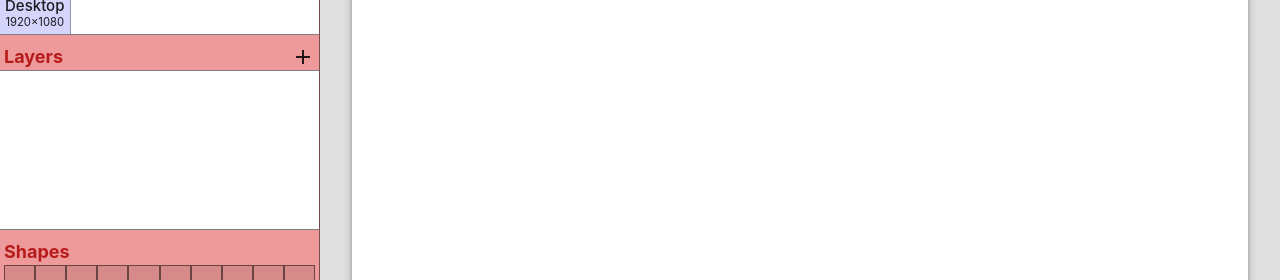
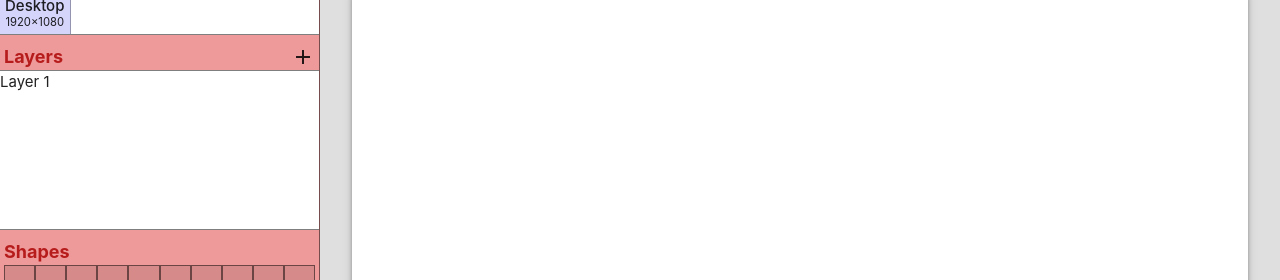
Before and after one commit to ShaneByrne0963/wirefree, a React (Vite) app: page / in a window 1280 px wide. Shown: the part 172-452 px from the top of the page. Built offline with nearby package versions, Linux system fonts and the light colour scheme.

Commit message:
Add functionality to add layers

```diff
--- a/src/components/side-panel/SidePanel.tsx
+++ b/src/components/side-panel/SidePanel.tsx
@@ -3,8 +3,41 @@ import SidePanelWindow from "./SidePanelWindow";
 import ShapePalette from "./ShapePalette";
 import { useContext } from "react";
 import { ThemeContext } from "../../context";
+import { useDispatch, useSelector } from "react-redux";
+import { RootState } from "../../state/store";
+import { addLayerToPage } from "../../state/page/pageSlice";
 
 function SidePanel() {
+  const screenSizeData = useSelector((state: RootState) => state.screenSize);
+  const pageData = useSelector((state: RootState) => state.pages);
+  const dispatch = useDispatch();
+
+  // Function for adding layers to the selected page
+  function handleAddLayer() {
+    const selectedScreenName =
+      screenSizeData.activeScreens[screenSizeData.selectedScreen].name;
+    const currentPageData = pageData.pages[pageData.selectedPage].data;
+
+    if (selectedScreenName in currentPageData) {
+      // Find the name of the new layer
+      let layerCount = 1;
+      while (
+        currentPageData[selectedScreenName].layers.includes(
+          `Layer ${layerCount}`
+        )
+      ) {
+        layerCount++;
+      }
+      dispatch(
+        addLayerToPage({
+          index: pageData.selectedPage,
+          selectedScreen: selectedScreenName,
+          layer: `Layer ${layerCount}`,
+        })
+      );
+    }
+  }
+
   const color = useContext(ThemeContext);
   return (
     <div id="side-panel" className={color + " lighten-3"}>
@@ -18,6 +51,7 @@ function SidePanel() {
         windowType="layers"
         label="Layers"
         labelButton="add"
+        labelButtonAction={handleAddLayer}
       ></SidePanelWindow>
       <ShapePalette color={color}></ShapePalette>
     </div>
--- a/src/components/side-panel/SidePanelWindow.tsx
+++ b/src/components/side-panel/SidePanelWindow.tsx
@@ -6,6 +6,7 @@ import ScreenSizeButton from "./ScreenSizeButton";
 import AddScreenSize from "./AddScreenSize";
 import { useDispatch, useSelector } from "react-redux";
 import { selectScreenSize } from "../../state/screen_size/screenSizeSlice";
+import LayerList from "./layers/LayerList";
 
 ///////// Configuration
 
@@ -21,6 +22,7 @@ type SidePanelWindowProps = {
   windowType: string;
   label?: string;
   labelButton?: string;
+  labelButtonAction?: (...args: any[]) => any;
   canOverflow?: boolean;
 };
 
@@ -42,7 +44,11 @@ function SidePanelWindow(props: SidePanelWindowProps) {
       labelHtml = (
         <div className="label-with-button">
           {labelHtml}
-          <a role="button" className="plain max-height-square material-icons">
+          <a
+            role="button"
+            className="plain max-height-square material-icons"
+            onClick={props.labelButtonAction}
+          >
             {props.labelButton}
           </a>
         </div>
@@ -86,7 +92,7 @@ function WindowComponent(props: WindowComponentProps) {
       id={"window-" + props.windowType}
       className={"side-panel-window " + windowSize}
     >
-      {props.canOverflow && (
+      {props.windowType === "screen" && (
         <div className="window-content-container">
           {activeScreenSizes.map((item, index) => {
             return (
@@ -105,6 +111,7 @@ function WindowComponent(props: WindowComponentProps) {
           <AddScreenSize></AddScreenSize>
         </div>
       )}
+      {props.windowType === "layers" && <LayerList></LayerList>}
     </div>
   );
 }
--- /dev/null
+++ b/src/components/side-panel/layers/LayerList.tsx
@@ -0,0 +1,22 @@
+import { useSelector } from "react-redux";
+import { RootState } from "../../../state/store";
+import LayerListItem from "./LayerListItem";
+
+function LayerList() {
+  const pageData = useSelector((state: RootState) => state.pages);
+  const screenSizeData = useSelector((state: RootState) => state.screenSize);
+  const currentScreenSize =
+    screenSizeData.activeScreens[screenSizeData.selectedScreen].name;
+  const currentPage =
+    pageData.pages[pageData.selectedPage].data[currentScreenSize];
+
+  return (
+    <div id="layer-list">
+      {currentPage.layers.map((layer: string, index: number) => {
+        return <LayerListItem name={layer} key={index}></LayerListItem>;
+      })}
+    </div>
+  );
+}
+
+export default LayerList;
--- /dev/null
+++ b/src/components/side-panel/layers/LayerListItem.tsx
@@ -0,0 +1,9 @@
+interface LayerListItemProps {
+  name: string;
+}
+
+function LayerListItem(props: LayerListItemProps) {
+  return <div>{props.name}</div>;
+}
+
+export default LayerListItem;
--- a/src/state/page/pageSlice.ts
+++ b/src/state/page/pageSlice.ts
@@ -8,9 +8,15 @@ interface PageState {
   dropdown: boolean;
 }
 
+// Every page starts with one layer
+const defaultLayerData = {
+  "layers": ["Layer 1"],
+  "_Layer 1": {}
+}
+
 const initialState:PageState = {
   screenSizes: [defaultScreenSizes[0].name],
-  pages: [{name: "Index", data: { [defaultScreenSizes[0].name]: {} }}],
+  pages: [{name: "Index", data: { [defaultScreenSizes[0].name]: {...defaultLayerData} }}],
   selectedPage: 0,
   dropdown: false
 }
@@ -21,15 +27,14 @@ const pageSlice = createSlice({
   reducers: {
     createPage(state, action: PayloadAction<string>) {
       // Add the data object, which includes all screen sizes
-      let dataObject: Record<string, object> = {};
-      state.screenSizes.map(screenSize => dataObject[screenSize] = {});
+      let dataObject: Record<string, any> = {};
+      state.screenSizes.map(screenSize => dataObject[screenSize] = {...defaultLayerData});
 
       // Create the new page
       const newPage = {
         name: action.payload,
         data: dataObject
       };
-      console.log(newPage);
 
       // Add the page to the list of pages
       state.pages.push(newPage);
@@ -38,15 +43,21 @@ const pageSlice = createSlice({
     setPage(state, action: PayloadAction<number>) {
       state.selectedPage = action.payload;
     },
-    renamePage(state, action: PayloadAction<[index: number, value:string]>) {
+    renamePage(state, action: PayloadAction<[number, string]>) {
       const payload = action.payload;
       state.pages[payload[0]].name = payload[1];
     },
     addScreenSizeToPages(state, action: PayloadAction<string>) {
       state.screenSizes.push(action.payload);
       for (let page of state.pages) {
-        page.data[action.payload] = {};
+        page.data[action.payload] = {...defaultLayerData};
       }
+    },
+    addLayerToPage(state, action: PayloadAction<{index: number, selectedScreen: string, layer: string}>) {
+      const {index, selectedScreen, layer} = action.payload;
+      let pageData = state.pages[index].data[selectedScreen];
+      pageData.layers.push(layer);
+      pageData[`_${layer}`] = {};
     },
     deletePage(state, action: PayloadAction<number>) {
       state.pages.splice(action.payload, 1);
@@ -59,7 +70,14 @@ const pageSlice = createSlice({
 
 export type Page = {
   name: string;
-  data: Record<string, object>;
+  data: Record<string, any>;
 }
-export const { createPage, setPage, renamePage, addScreenSizeToPages, deletePage } = pageSlice.actions;
+export const {
+  createPage,
+  setPage,
+  renamePage,
+  addScreenSizeToPages,
+  addLayerToPage,
+  deletePage
+} = pageSlice.actions;
 export default pageSlice.reducer;
```
